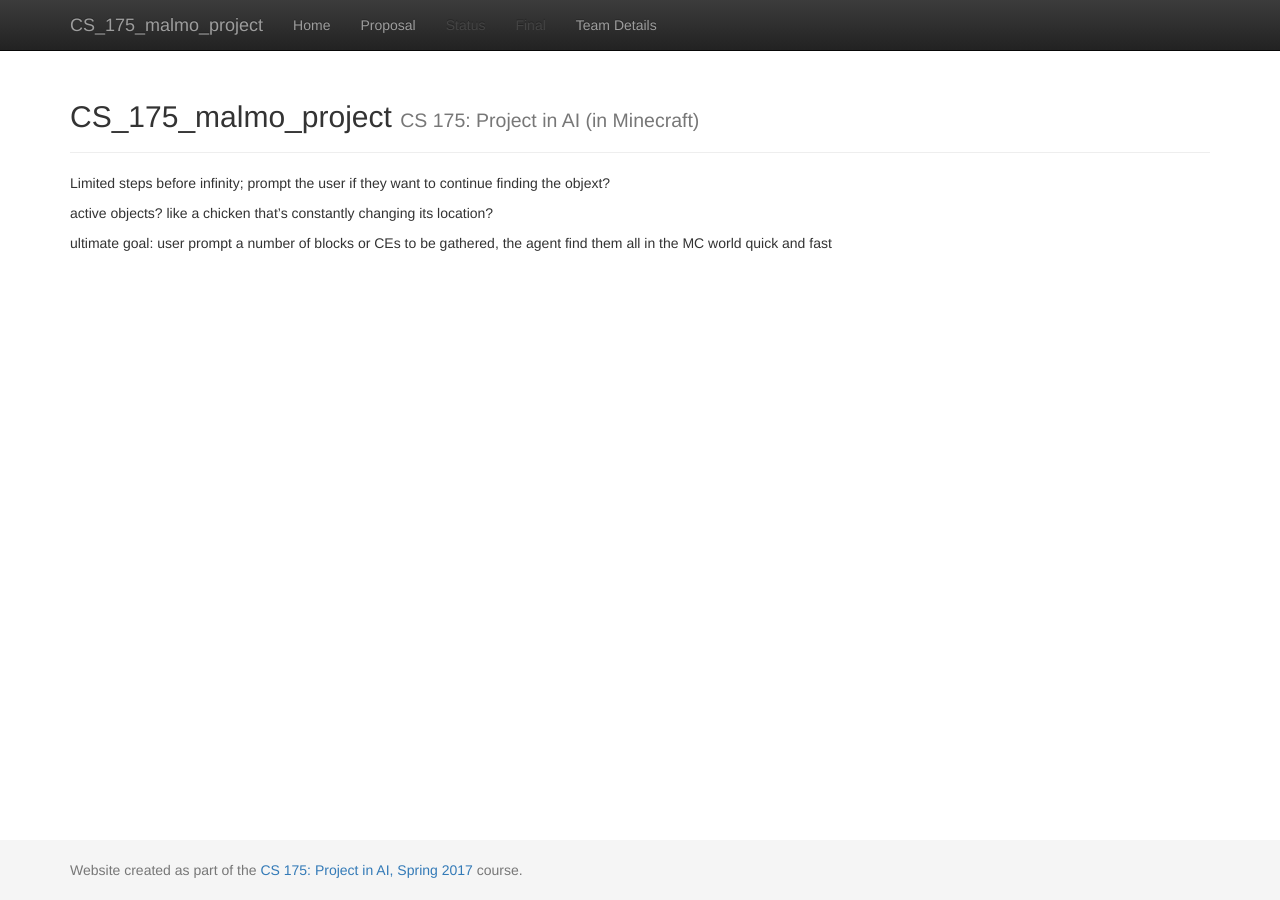
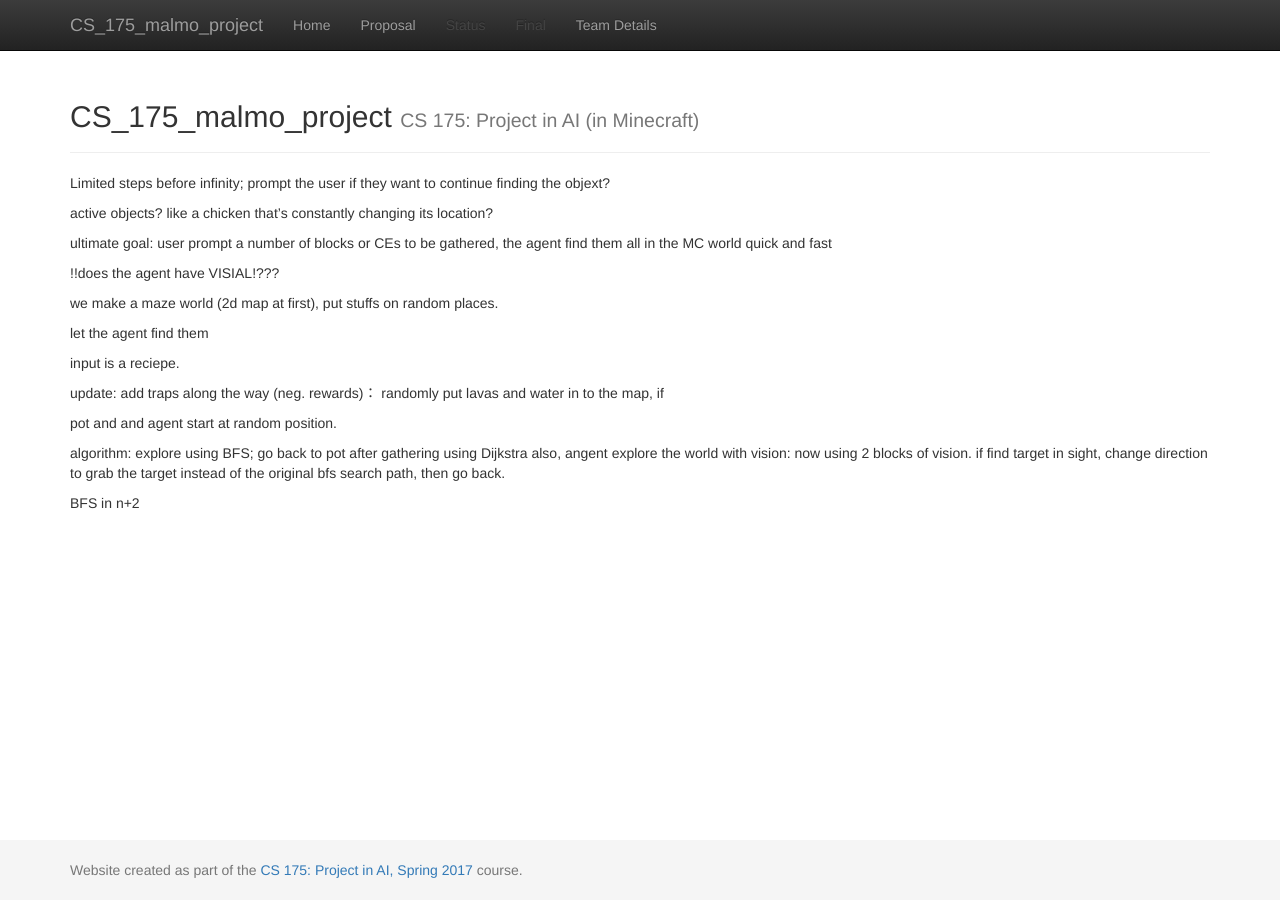
Before and after one commit to chicomy/Food_Hunting_Go, a Jekyll site: the page built from docs/note.md, in a window 1280 px wide. Built offline with Jekyll 4.4.1, drawn with Linux system fonts in a browser that asks for light colours; our own code applies the rules of GitHub Pages for plain Markdown files.

Commit message:
Update note.md

```diff
--- a/docs/note.md
+++ b/docs/note.md
@@ -3,3 +3,20 @@ Limited steps before infinity; prompt the user if they want to continue finding
 active objects? like a chicken that's constantly changing its location?
 
 ultimate goal: user prompt a number of blocks or CEs to be gathered, the agent find them all in the MC world quick and fast
+
+!!does the agent have VISIAL!???
+
+we make a maze world (2d map at first), put stuffs on random places.
+
+let the agent find them
+
+input is a reciepe.
+
+update: add traps along the way (neg. rewards)： randomly put lavas and water in to the map, if
+
+pot and and agent start at random position.
+
+algorithm: explore using BFS; go back to pot after gathering using Dijkstra
+also, angent explore the world with vision: now using 2 blocks of vision. if find target in sight, change direction to grab the target instead of the original bfs search path, then go back.
+
+BFS in n+2
```
